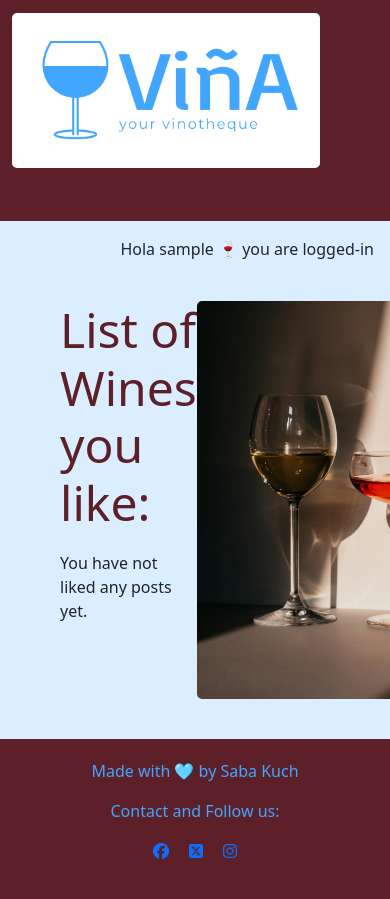
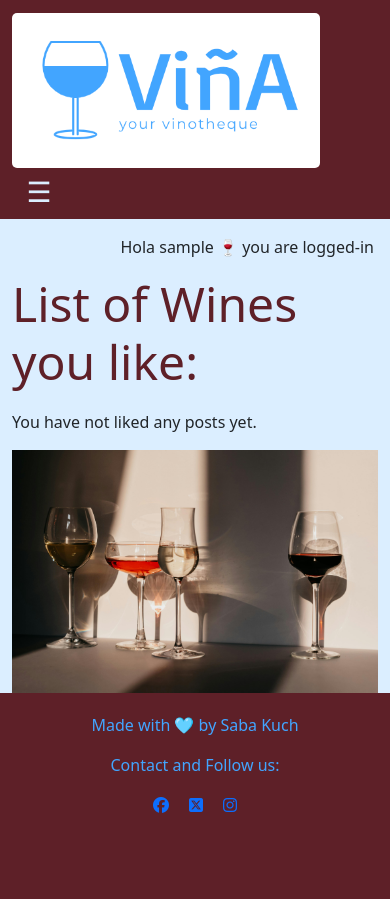
Before and after one commit to zabokaa/vina, a Django app: page /vinoteka/ in a window 390 px wide; the page is wider, and only the part inside the window is pictured. After the commit the page ends 813 px from the top of that part, so only its background shows below. Run offline with Django 4.2, Linux system fonts and the light colour scheme; the visitor is signed in with stand-in values (Sample User, id 1); data that the repository does not hold is empty; parts of the project's set-up code (start-up, migrations or seed data) failed here and were passed over; some libraries are stand-ins or nearby versions; some web fonts are replaced.

Commit message:
make vinoteka view responsive

```diff
--- a/static/css/style.css
+++ b/static/css/style.css
@@ -22,7 +22,7 @@ body {
 }
 
 /* Header */
-.navbar-custom {
+.navbar {
     background-color: var(--primary-color);
     font-size: 1.5em;
 }
@@ -36,7 +36,7 @@ body {
     color: var(--secondary-color);
 }
 
-/* .navbar-toggler {
+.navbar-toggler {
     border: none;
     color: var(--light-color);
 }
@@ -49,9 +49,9 @@ body {
 .navbar-toggler-icon::before {
     content: '\2630';
     font-size: 28px;
-} */
+}
 
-.logo img {
+.navbar-brand img {
     border-radius: 5px;
 }
 
@@ -223,14 +223,14 @@ body {
 }
 
 /* Vinoteque/vinoteka site */
-.liked-wines-container {
+/* .liked-wines-container {
     display: flex;
     margin: 40px 60px;
 }
 
 .liked-wines {
-    flex: 2; /* take up 2/3 of the container */
-}
+    flex: 2;
+} */
 
 .liked-wines-title {
     color: var(--primary-color);
@@ -239,13 +239,13 @@ body {
 
 }
 
-.wine-image {
-    flex: 1; /* take up 1/3 of the container */
-    object-fit: cover; /* make the image cover its area */
+/* .wine-image {
+    flex: 1;
+    object-fit: cover;
     max-width: 600px;
     max-height: 600px;
     border-radius: 5px;
-}
+} */
 
 
 /* Footer */
--- a/templates/base.html
+++ b/templates/base.html
@@ -29,17 +29,17 @@
 <!-- Body -->
 <body>
     <!-- Navbar -->
-    <nav class="navbar navbar-expand-lg navbar-custom">
+    <nav class="navbar navbar-expand-lg">
         <div class="container-fluid">
-            <a class="navbar-brand logo" href="{{ home_url }}">
+            <a class="navbar-brand" href="{{ home_url }}">
                 <img src="{% static 'img/vinalogo.png' %}" alt="Logo">
             </a>
+            {% if request.resolver_match.url_name != 'home' %}
             <button class="navbar-toggler" type="button" data-bs-toggle="collapse" data-bs-target="#navbarNav" aria-controls="navbarNav" aria-expanded="false" aria-label="Toggle navigation">
                 <span class="navbar-toggler-icon"></span>
             </button>
-            {% if request.resolver_match.url_name != 'home' %}
             <div class="collapse navbar-collapse" id="navbarNav">
-                <ul class="navbar-nav ms-auto">
+                <ul class="navbar-nav me-auto mb-2 mb-lg-0">
                     <li class="nav-item">
                         <a class="nav-link" href="{% url 'blog' %}">Home</a>
                     </li>
--- a/vinoteka/templates/vinoteka/liked_posts.html
+++ b/vinoteka/templates/vinoteka/liked_posts.html
@@ -2,7 +2,9 @@
 {% load static %}
 
 {% block content %}
-<div class="liked-wines-container">
+<div class="container">
+    <div class="row">
+        <div class="col-lg-8 col-md-12">
             <div class="liked-wines">
                 <h2 class="liked-wines-title">List of Wines you like:</h2>
                 {% for post in posts %}
@@ -11,14 +13,12 @@
                     </div>
                 {% empty %}
                     <p>You have not liked any posts yet.</p>
-
                 {% endfor %}
             </div>
-    <div>
-        <img src="{% static 'img/reflection.jpg' %}" class="wine-image">
         </div>
-
+        <div class="col-lg-4 col-md-12">
+            <img src="{% static 'img/reflection.jpg' %}" class="wine-image img-fluid">
         </div>
-
-
+    </div>
+</div>
 {% endblock %}
```
Lines whose indentation alone changed are shown as unchanged.
